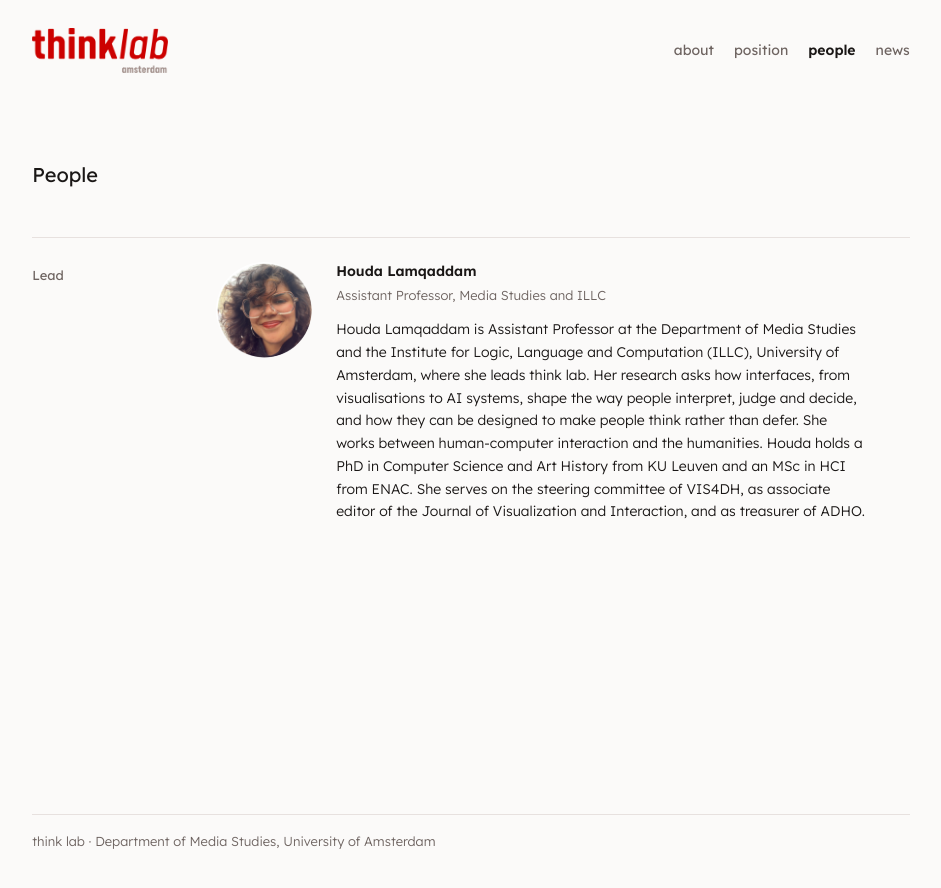
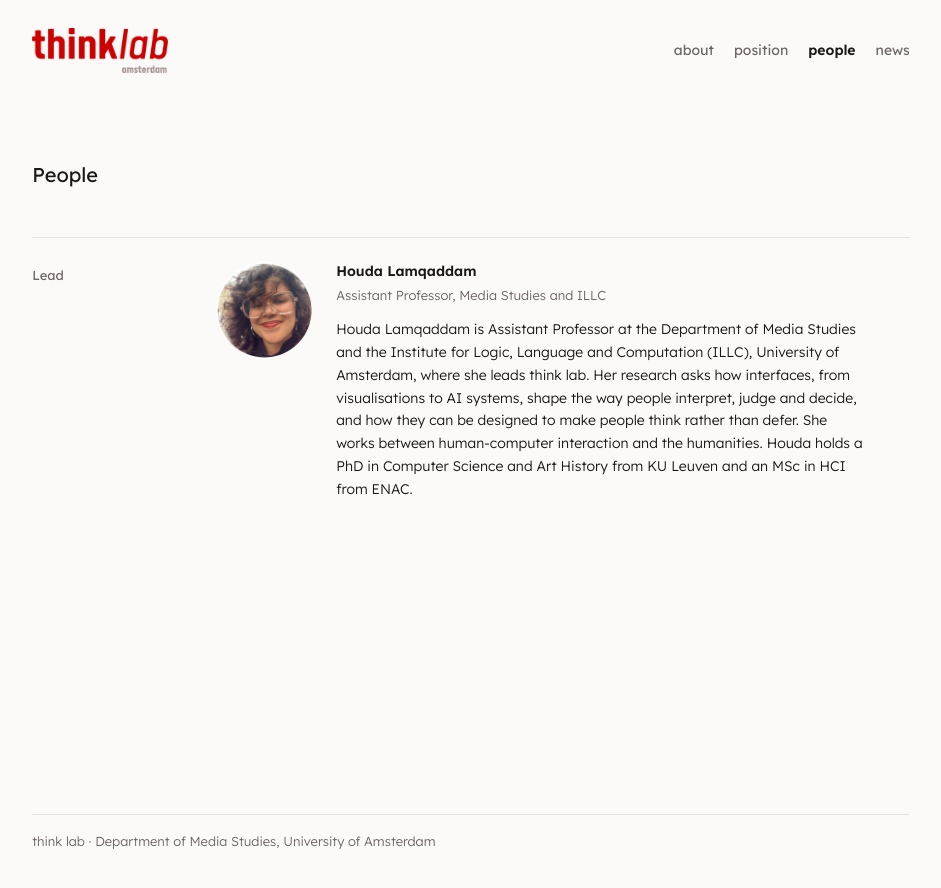
Before and after one commit to HLMQA/think, a Jekyll site: the page built from people/index.md, in a window 1280 px wide. Shown: the top 888 px of the page, without its empty margins (169-1110 px from the left). Built offline with Jekyll 4.4.1, drawn with Linux system fonts in a browser that asks for light colours.

Commit message:
Shorten lead bio
Co-Authored-By: Claude Opus 5.5 <noreply@anthropic.com>
Claude-Session: https://claude.ai/code/session_01TgR6aJ38HLEPLrkB6bpgPr

```diff
--- a/_data/people.yml
+++ b/_data/people.yml
@@ -9,5 +9,3 @@
         to AI systems, shape the way people interpret, judge and decide, and how they can be designed to make
         people think rather than defer. She works between human-computer interaction and the humanities.
         Houda holds a PhD in Computer Science and Art History from KU Leuven and an MSc in HCI from ENAC.
-        She serves on the steering committee of VIS4DH, as associate editor of the Journal of Visualization
-        and Interaction, and as treasurer of ADHO.
```
